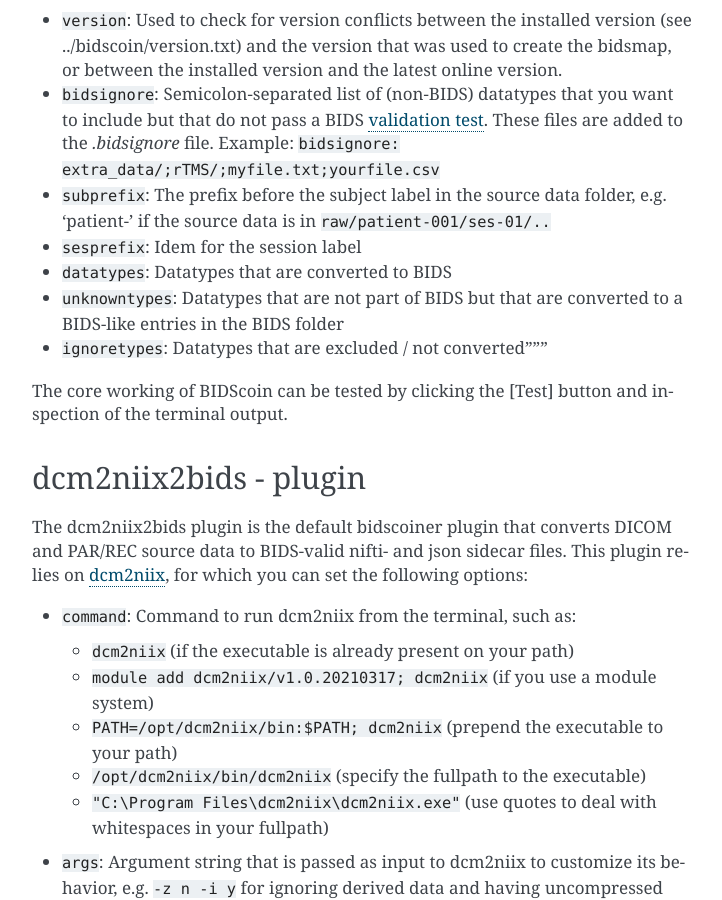
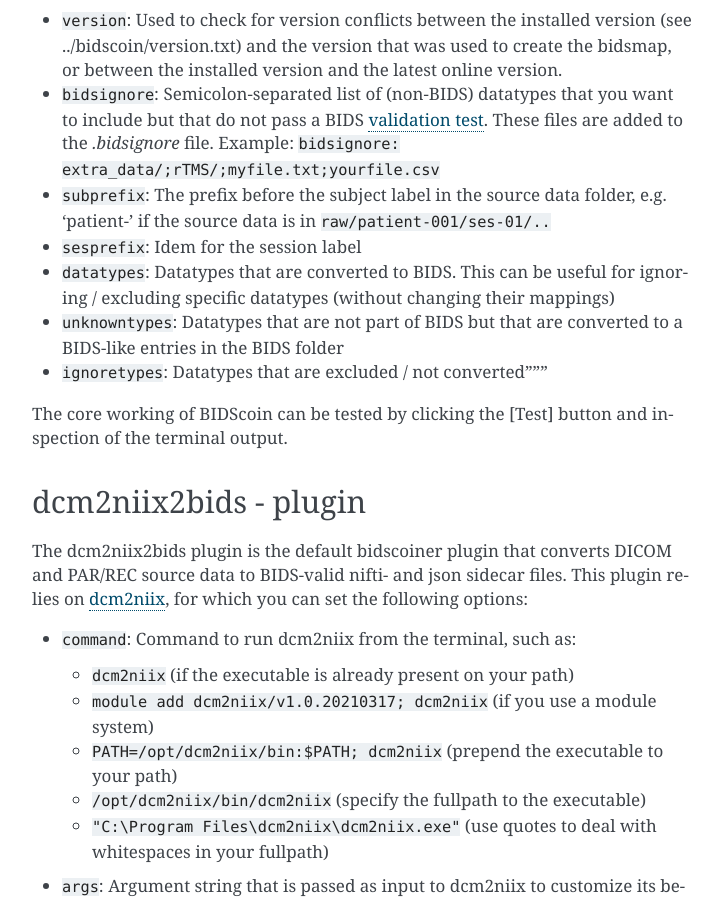
Before and after one commit to Donders-Institute/bidscoin, a Sphinx documentation site: the page built from docs/options.rst, in a window 1280 px wide and 900 px high, scrolled down 1118 px. Shown: the whole window, without its empty margins (388-1110 px from the left). Built offline with Sphinx 7.4.7, drawn with Linux system fonts in a browser that asks for light colours.

Commit message:
Minor tweaks

```diff
--- a/docs/options.rst
+++ b/docs/options.rst
@@ -17,7 +17,7 @@
 - ``bidsignore``: Semicolon-separated list of (non-BIDS) datatypes that you want to include but that do not pass a BIDS `validation test <https://github.com/bids-standard/bids-validator#bidsignore>`__. These files are added to the `.bidsignore` file. Example: ``bidsignore: extra_data/;rTMS/;myfile.txt;yourfile.csv``
 - ``subprefix``: The prefix before the subject label in the source data folder, e.g. 'patient-' if the source data is in ``raw/patient-001/ses-01/..``
 - ``sesprefix``: Idem for the session label
-- ``datatypes``: Datatypes that are converted to BIDS
+- ``datatypes``: Datatypes that are converted to BIDS. This can be useful for ignoring / excluding specific datatypes (without changing their mappings)
 - ``unknowntypes``: Datatypes that are not part of BIDS but that are converted to a BIDS-like entries in the BIDS folder
 - ``ignoretypes``: Datatypes that are excluded / not converted"""
 
```
Also changed, not shown: 1 other file.
